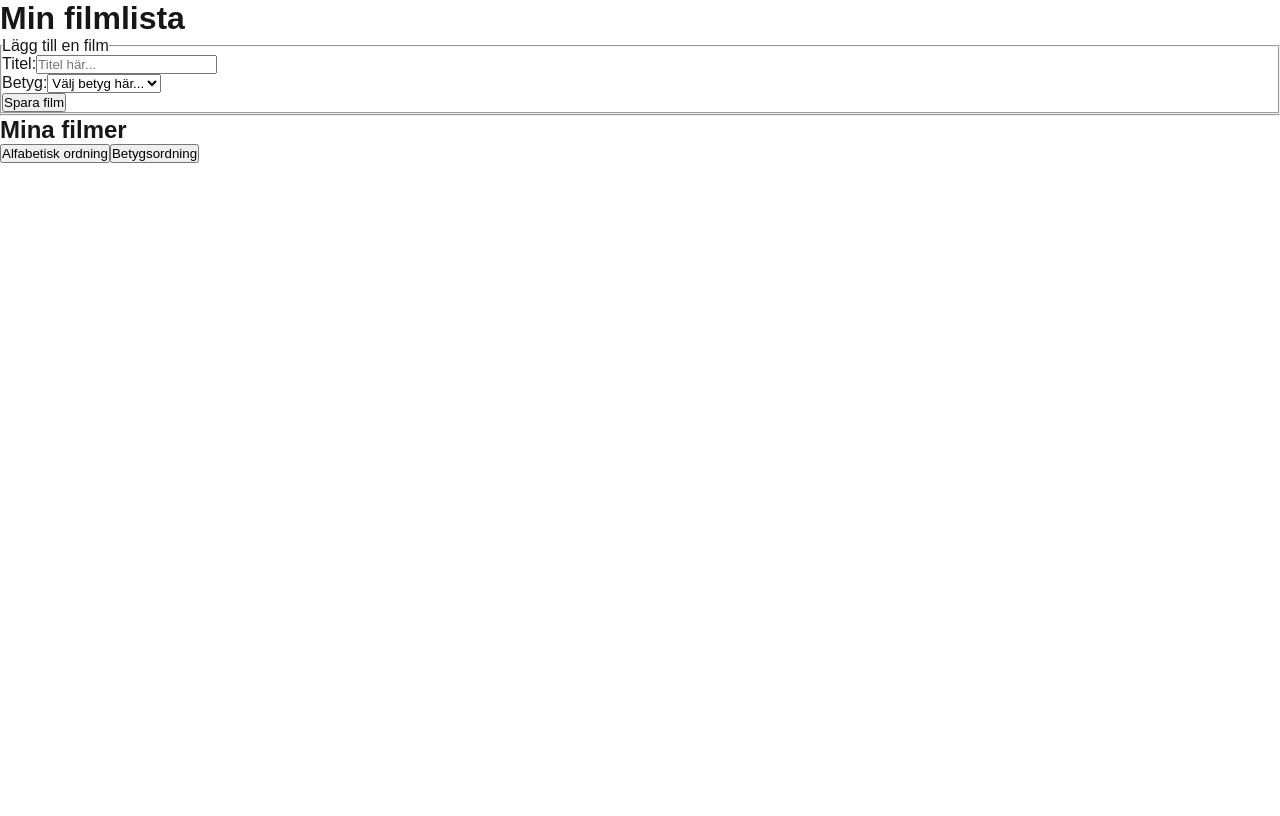
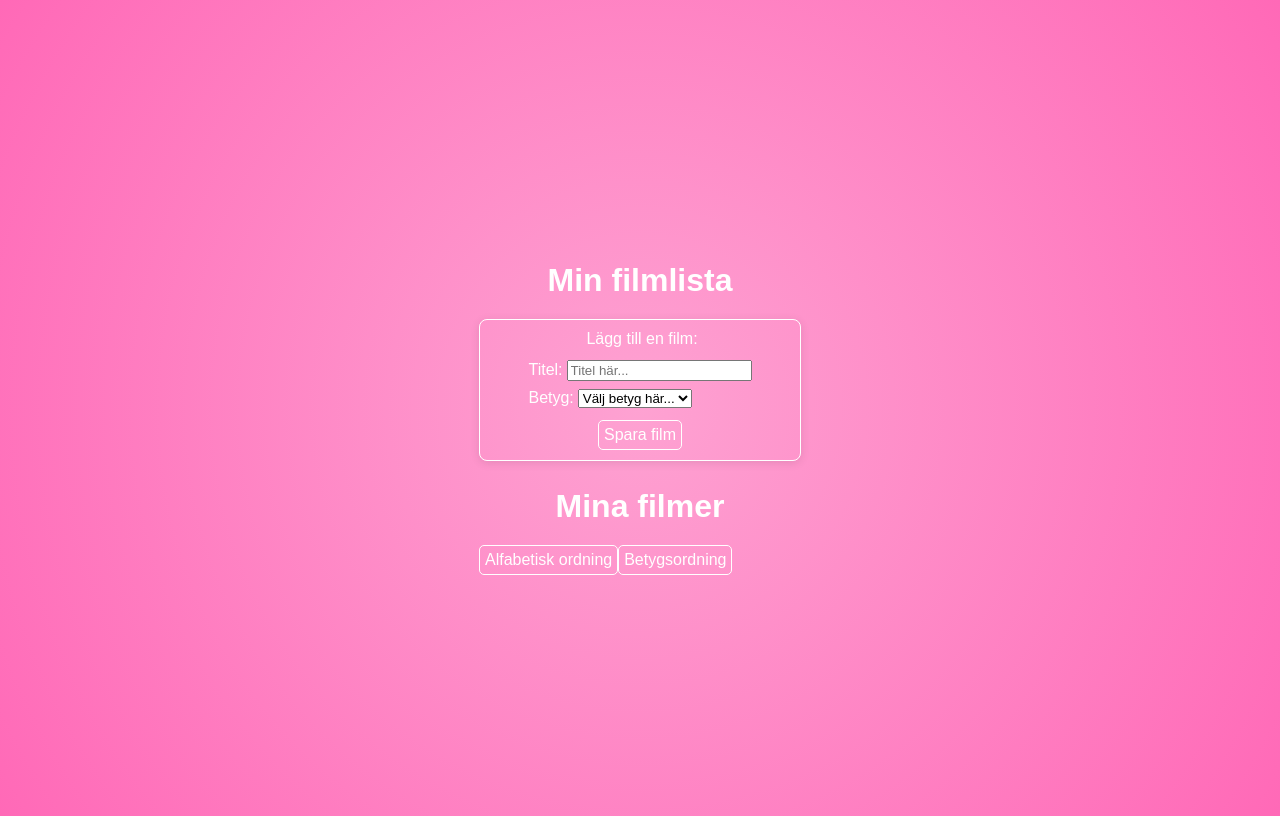
Before and after one commit to brunamaloku/uppgift-6, a Next.js app: page / in a window 1280 px wide. Built offline with nearby package versions, Linux system fonts and the light colour scheme.

Commit message:
fixad css

```diff
--- a/package.json
+++ b/package.json
@@ -9,8 +9,10 @@
     "lint": "next lint"
   },
   "dependencies": {
+    "bootstrap": "^5.3.6",
+    "next": "15.3.2",
     "react": "^19.0.0",
-    "react-dom": "^19.0.0",
-    "next": "15.3.2"
+    "react-bootstrap": "^2.10.10",
+    "react-dom": "^19.0.0"
   }
 }
--- a/src/app/globals.css
+++ b/src/app/globals.css
@@ -1,42 +1,77 @@
-:root {
-  --background: #ffffff;
-  --foreground: #171717;
+body {
+  display: flex;
+  justify-content: center;
+  align-items: center;
+  min-height: 100vh;
+  background: radial-gradient(circle at 50% 50%,
+      #fea2d2 0%,
+      #ff69b7 100%);
+  font-family: Arial, Helvetica, sans-serif;
+  color: #fff;
 }
 
-@media (prefers-color-scheme: dark) {
-  :root {
-    --background: #0a0a0a;
-    --foreground: #ededed;
-  }
+h1,
+h2 {
+  font-size: 2rem;
+  color: #fff;
+  text-align: center;
+  margin-bottom: 20px;
 }
 
-html,
-body {
-  max-width: 100vw;
-  overflow-x: hidden;
+form {
+  display: flex;
+  flex-direction: column;
+  align-items: center;
+  justify-content: center;
+  width: 300px;
+  padding: 10px;
+  border: #fff 1px solid;
+  border-radius: 8px;
+  box-shadow: 0 2px 10px rgba(0, 0, 0, 0.1);
 }
 
-body {
-  color: var(--foreground);
-  background: var(--background);
-  font-family: Arial, Helvetica, sans-serif;
-  -webkit-font-smoothing: antialiased;
-  -moz-osx-font-smoothing: grayscale;
+legend {
+  text-align: center;
+  width: 100%;
+  margin: 0 0 0.75rem 0;
 }
 
-* {
-  box-sizing: border-box;
+#save-movie {
+  display: block;
+  margin: 0.75rem auto 0 auto;
+}
+
+fieldset {
+  border: none;
   padding: 0;
   margin: 0;
 }
 
-a {
-  color: inherit;
-  text-decoration: none;
+#save-movie, #order-alphabetic, #order-grade {
+  color: #fff;
+  border: #fff 1px solid;
+  background: none;
+  border-radius: 5px;
+  cursor: pointer;
+  font-size: 1rem;
+  padding: 5px;
 }
 
-@media (prefers-color-scheme: dark) {
-  html {
-    color-scheme: dark;
-  }
+#save-movie:hover {
+  border: #000 1px solid;
+  color: #000;
+  transition: background 0.3s ease, color 0.3s ease;
 }
+
+.title-form {
+  margin-bottom: 0.5rem;
+}
+
+label {
+  margin-right: 0.25rem;
+}
+
+#order-alphabetic, #order-grade {
+
+
+}
--- a/src/app/layout.jsx
+++ b/src/app/layout.jsx
@@ -1,15 +1,4 @@
-import { Geist, Geist_Mono } from "next/font/google";
-import "./globals.css";
-
-const geistSans = Geist({
-  variable: "--font-geist-sans",
-  subsets: ["latin"],
-});
-
-const geistMono = Geist_Mono({
-  variable: "--font-geist-mono",
-  subsets: ["latin"],
-});
+import './globals.css';
 
 export const metadata = {
   title: "Create Next App",
@@ -18,10 +7,9 @@ export const metadata = {
 
 export default function RootLayout({ children }) {
   return (
-    <html lang="en">
-      <body className={`${geistSans.variable} ${geistMono.variable}`}>
-        {children}
-      </body>
+    <html lang="en" suppressHydrationWarning>
+      <body>
+        {children}</body>
     </html>
   );
 }
--- a/src/app/page.jsx
+++ b/src/app/page.jsx
@@ -38,13 +38,13 @@ export default function Home() {
       <>
         <form action="#" id="new-movie-form" onSubmit={SubmitForm}>
           <fieldset>
-            <legend>Lägg till en film</legend>
-            <div className="form-group">
+            <legend>Lägg till en film:</legend>
+            <div className="title-form">
               <label htmlFor="title">Titel:</label>
               <input type="text" className="form-control" id="title" placeholder="Titel här..." onChange={e => setTitle(e.target.value)} />
             </div>
 
-            <div className="form-group">
+            <div className="grade-form">
               <label htmlFor="grade">Betyg:</label>
               <select id="grade" className="form-control" defaultValue="" onChange={e => setRating(e.target.value)}>
                 <option value="">Välj betyg här...</option>
@@ -127,13 +127,10 @@ export default function Home() {
   }
 
   return (
-    <div className="row container-fluid">
-      <div className="xs-col-12">
+      <div className="container">
           <h1>Min filmlista</h1>
 
           <MovieForm />
-
-        <hr />
 
           <h2>Mina filmer</h2>
 
@@ -142,7 +139,6 @@ export default function Home() {
           <AlphabetButton />
           <RatingButton />
       </div>
-    </div>
   );
 }
 
```
Also changed, not shown: index.html (deleted, +0 -95 lines), src/app/page.module.css (deleted, +0 -168 lines), 1 other file (tests, documents, lock files or other folders). Lines whose indentation alone changed are shown as unchanged.
